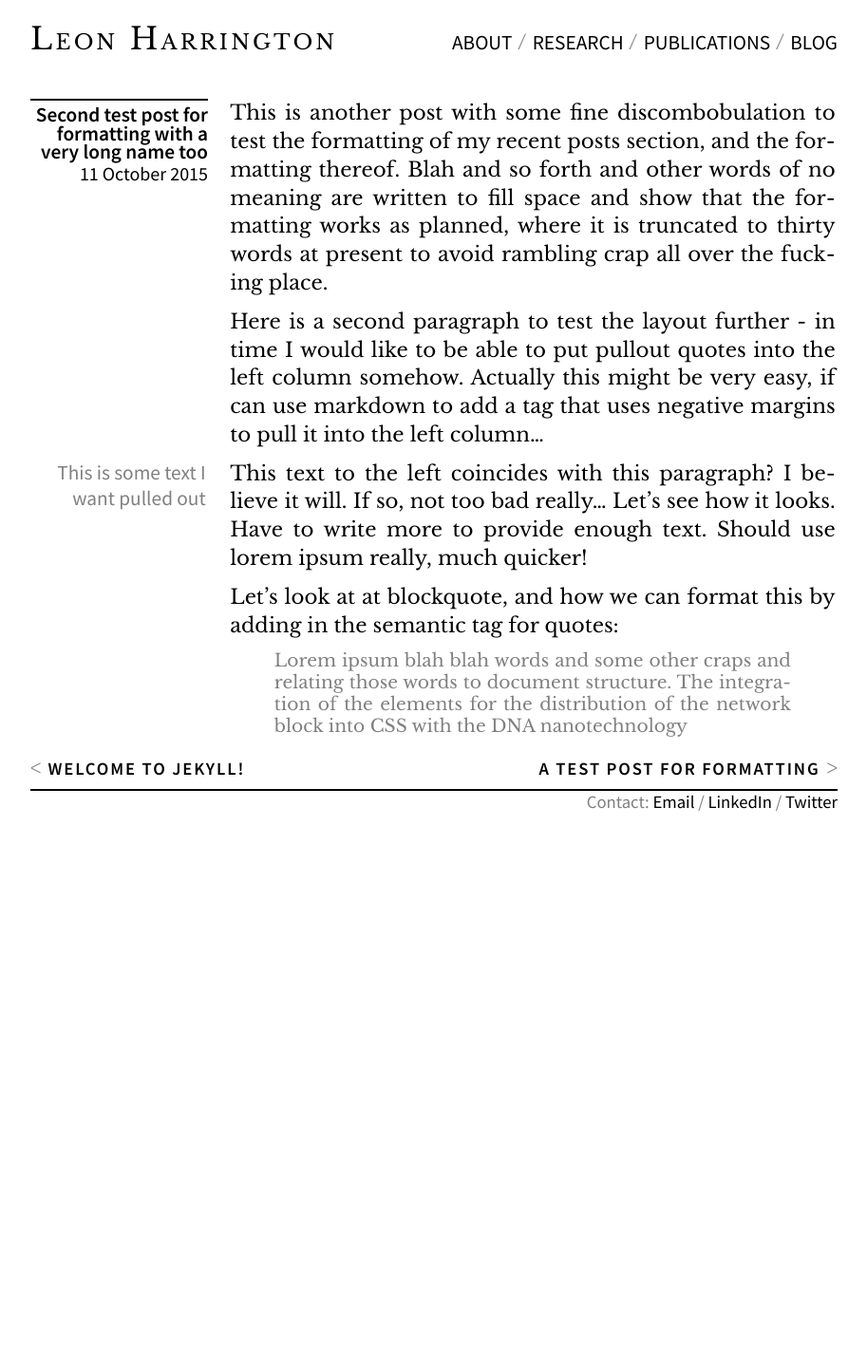
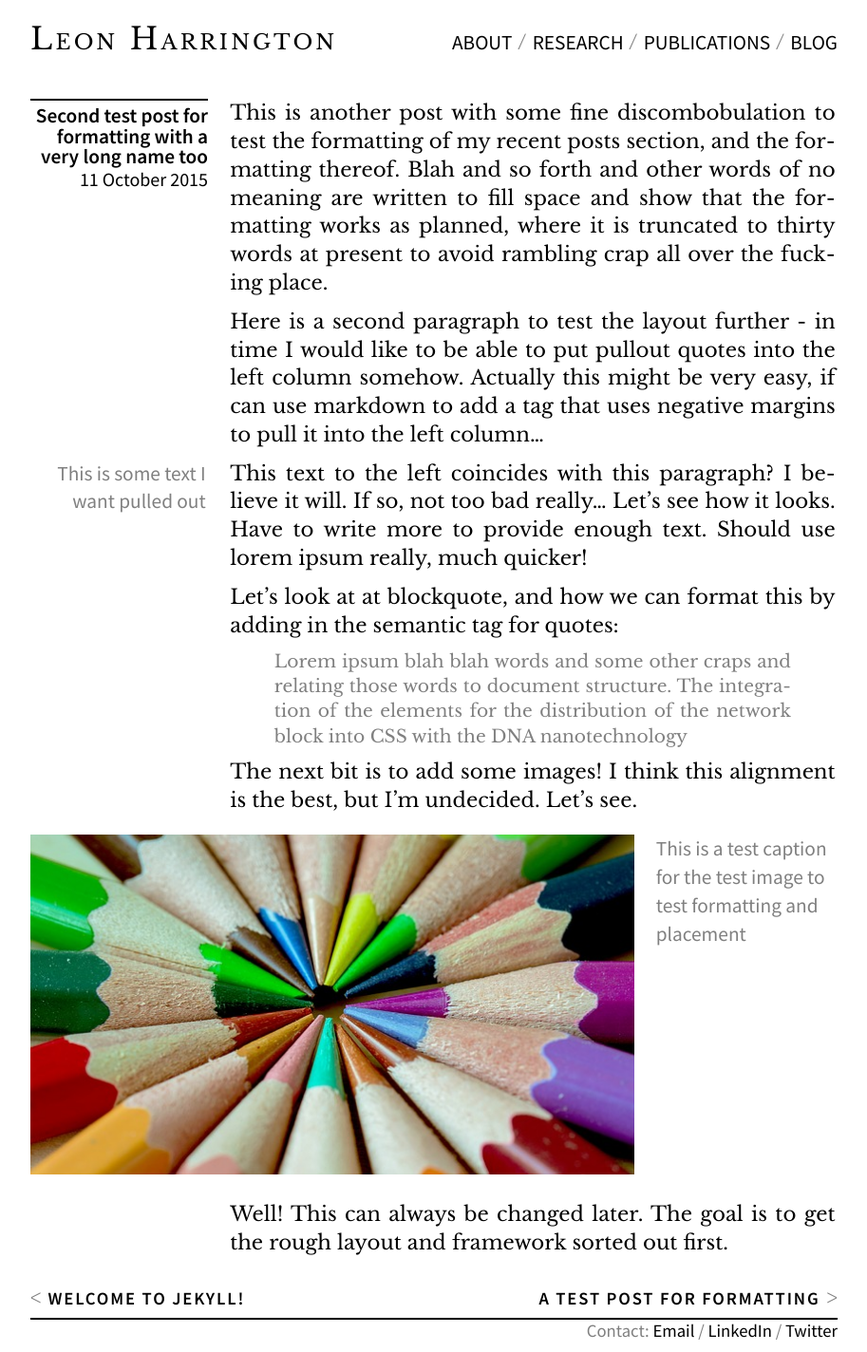
Before and after one commit to leonharrington/leonharrington.github.io, a Jekyll site: the page built from _posts/2015-10-11-test-post2.markdown, in a window 1280 px wide. Shown: the whole page at 95% size, without its empty margins (183-1096 px from the left). Built offline with Jekyll 4.4.1, drawn with Linux system fonts in a browser that asks for light colours; before the commit the page ends 900 px from its top, so only the background shows below that.

Commit message:
Support for images in blog plots, few style tweaks for blockquotes, line heights etc.

```diff
--- /dev/null
+++ b/_includes/figure.html
@@ -0,0 +1,12 @@
+<figure>
+    {% if include.url %}
+    <a href="{{ include.url }}" title="{{ include.title }}" target="_blank">
+    {% endif %}
+        <img src="{{ site.baseurl }}/{{ include.img }}" alt="{{ include.title }}"/>
+    {% if include.url %}
+    </a>
+    {% endif %}
+    {% if include.caption %}
+    <figcaption>{{ include.caption }}</figcaption>
+    {% endif %}
+</figure>
--- a/_posts/2015-10-11-test-post2.markdown
+++ b/_posts/2015-10-11-test-post2.markdown
@@ -15,3 +15,9 @@ This text to the left coincides with this paragraph? I believe it will. If so, n
 Let's look at at blockquote, and how we can format this by adding in the semantic tag for quotes:
 
 <blockquote>Lorem ipsum blah blah words and some other craps and relating those words to document structure. The integration of the elements for the distribution of the network block into CSS with the DNA nanotechnology</blockquote>
+
+The next bit is to add some images! I think this alignment is the best, but I'm undecided. Let's see.
+
+{% include figure.html img="images/color-pencils.jpg" title="This is the title for the test image" caption="This is a test caption for the test image to test formatting and placement" %}
+
+Well! This can always be changed later. The goal is to get the rough layout and framework sorted out first.
--- a/css/main.css
+++ b/css/main.css
@@ -43,7 +43,7 @@ header.post-header {
     width: 22%;
     text-align: right;
     border-top: 2px solid black;
-    line-height: 0.9;
+    line-height: 1.0;
     padding-top: 0.25em;
 }
 
@@ -58,6 +58,34 @@ article.post-content {
     width: 77%;
     padding-left: 2%;
     text-align: justify;
+}
+
+figure {
+    margin: 0 0 1em -33%;
+    padding: 0.5em 0 0 0;
+}
+
+img {
+    display: inline-block;
+    width: 75%;
+    height: auto;
+}
+
+figcaption {
+    display: inline-block;
+    vertical-align: top;
+    width: 22%;
+    text-align: left;
+    font-size: 1em;
+    color: gray;
+    font-family: 'Source Sans Pro', sans-serif;
+    line-height: 1.4;
+    hyphens:auto;
+    -moz-hyphens:auto;
+    -webkit-hyphens: auto;
+    -ms-hyphens: auto;
+    -o-hyphens: auto;
+    margin-left: 2%;
 }
 
 h1 {
@@ -115,18 +143,22 @@ p.post-snip {
 
 aside {
     float:left;
-    margin-left: -33%;
+    margin: 0 0 0 -33%;
+    padding: 0;
     width: 29%;
     text-align: right;
     color: gray;
     font-family: 'Source Sans Pro', sans-serif;
+    line-height: 1.4;
+    font-size: 1em;
 }
 
 blockquote {
     color: gray;
     font-size: 0.875em;
-    margin: 0 2.5em;
+    margin: 0 2.5em 0.5em 2.5em;
     text-align: justify;
+    line-height: 1.4;
     hyphens:auto;
     -moz-hyphens:auto;
     -webkit-hyphens: auto;
@@ -250,7 +282,7 @@ div.list-head {
     width: 22%;
     text-align: right;
     border-top: 2px solid black;
-    line-height: 0.9;
+    line-height: 1.0;
     padding-top: 0.25em;
     margin-top: 0.5em;
 }
```
Also changed, not shown: images/color-pencils.jpg (added).
